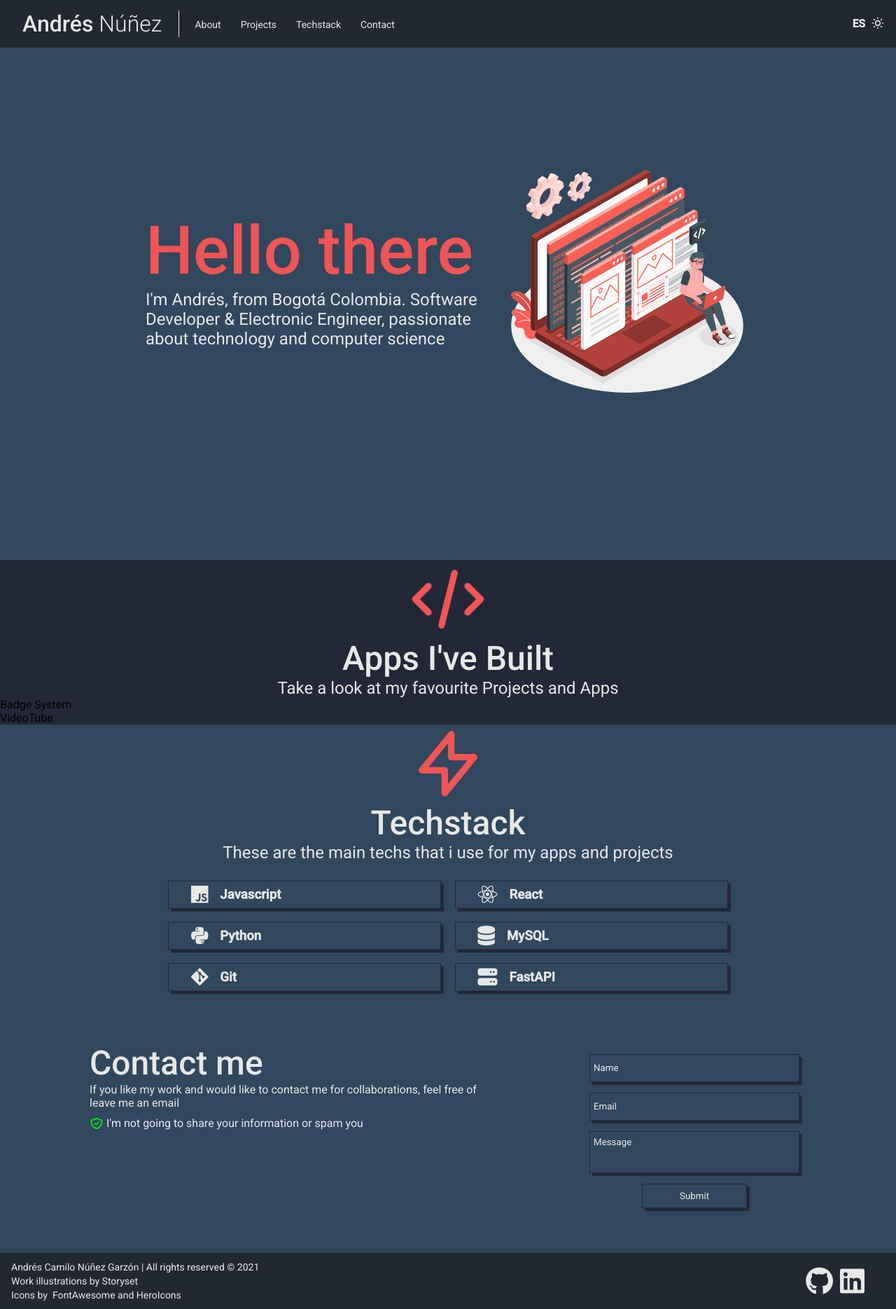
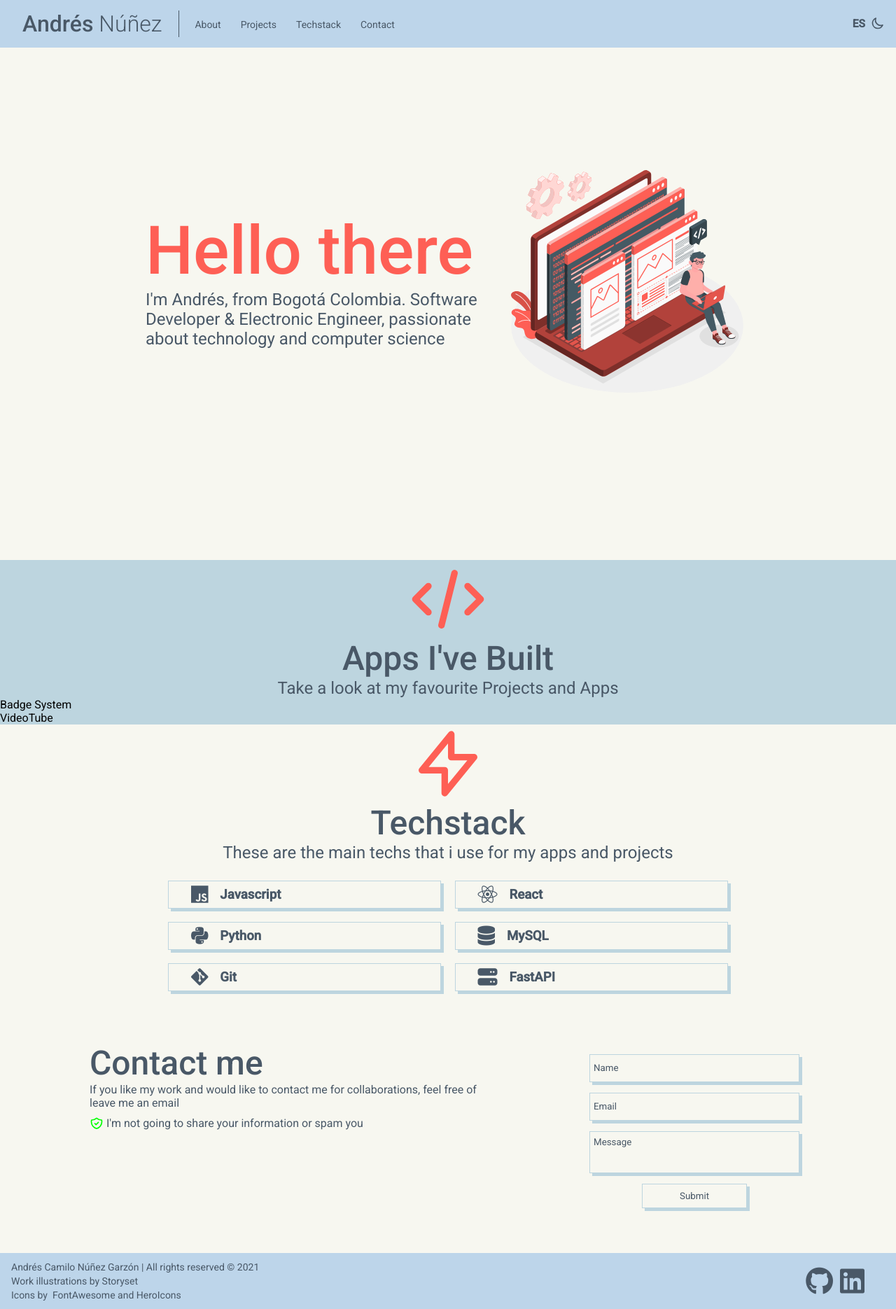
Before and after one commit to AndresNunezG/AndresNunezG.github.io, a React (Create React App) app: page / in a window 1280 px wide. Shown: the whole page at 70% size. Built offline with nearby package versions, Linux system fonts and the light colour scheme.

Commit message:
EmailJS service implemented

```diff
--- a/package.json
+++ b/package.json
@@ -7,6 +7,7 @@
     "@testing-library/jest-dom": "^5.14.1",
     "@testing-library/react": "^11.2.7",
     "@testing-library/user-event": "^12.8.3",
+    "emailjs-com": "^3.2.0",
     "react": "^17.0.2",
     "react-dom": "^17.0.2",
     "react-router-dom": "^5.2.0",
--- a/src/components/Contact.jsx
+++ b/src/components/Contact.jsx
@@ -1,11 +1,18 @@
 import React from 'react';
+import emailjs from 'emailjs-com'
 
 import { contactData } from '../data';
 import { ShieldCheckIcon } from '@heroicons/react/outline';
 import './styles/Contact.css';
 
 export default function Contact (props) {
-    const data = contactData[props.language]
+    const data = contactData[props.language];
+    const handleClickEmail = (e) => {
+        e.preventDefault();
+        emailjs.sendForm('service_mfzvvr1', 'template_nyrqewl', '#EmailJS', 'user_W2UueZCBcwEXPfVQrHSV0')
+         .then(result => console.log(result.text))
+         .catch(error => console.log(error));
+    };
     return (
         <section id="contact">
             <div className="ContactText__container">
@@ -19,7 +26,7 @@ export default function Contact (props) {
                 </div>
             </div>
             <div className="ContactForm__container">
-                <form className="ContactForm" autoComplete="off">
+                <form id="EmailJS" className="ContactForm" autoComplete="off">
                     <input
                     className="InputForm"
                     name="name"
@@ -39,11 +46,15 @@ export default function Contact (props) {
                     name="message"
                     type="text"
                     autoComplete="off"
+                    maxLength="1000"
                     placeholder={data.message}>
                     </textarea>
                     <button
                      className="SubmitButton"
-                     type="button">{data.submit}</button>
+                     type="button"
+                     onClick={handleClickEmail}>
+                    {data.submit}
+                    </button>
                 </form>
             </div>
         </section>
--- a/src/hooks/useTheme.js
+++ b/src/hooks/useTheme.js
@@ -1,7 +1,9 @@
 import { useState } from "react";
 
 const useTheme = () => {
-    const [theme, setTheme] = useState(false);
+    const date = new Date();
+    const enableDarkMode = date.getHours() >= 18 ? false : true;
+    const [theme, setTheme] = useState(enableDarkMode);
     const handleClickTheme = () => {
         setTheme(!theme);
     };
```
Also changed, not shown: 1 other file (tests, documents, lock files or other folders).
